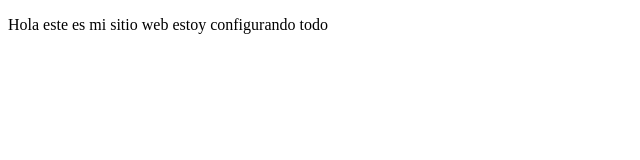
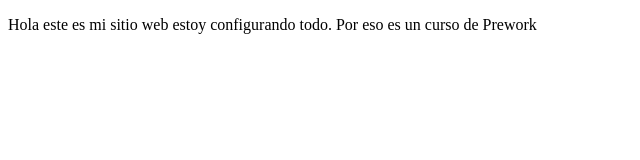
Before and after one commit to AaronColonna/proyectoDemoCursoPrework, a plain HTML site: page index.html in a window 1280 px wide. Shown: the whole page, without its empty margins (0-640 px from the left). Drawn offline with Linux system fonts and the light colour scheme.

Commit message:
Cambios de mensaje

```diff
--- a/index.html
+++ b/index.html
@@ -9,7 +9,7 @@
 <body>
     <p>
         Hola este es mi sitio web
-        estoy configurando todo
+        estoy configurando todo. Por eso es un curso de Prework
     </p>
 </body>
 </html>
```
